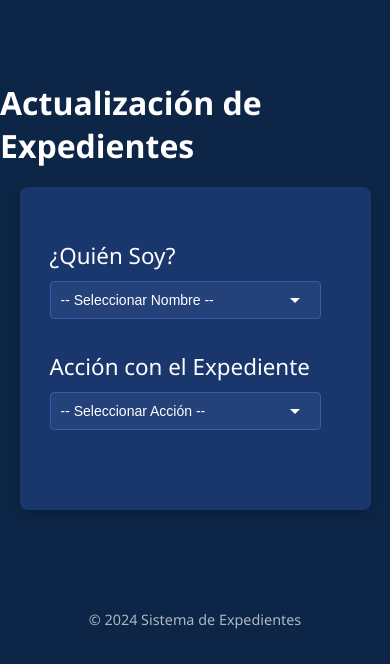
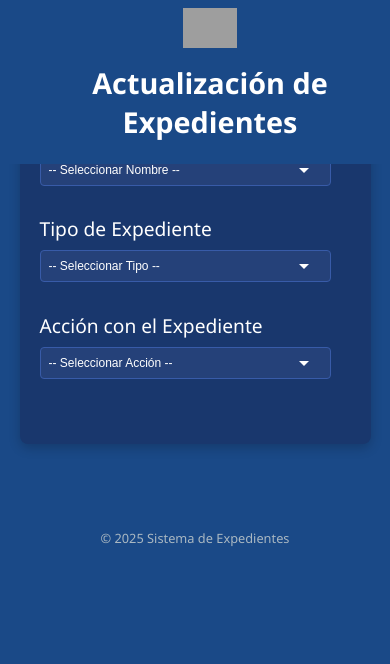
Before and after one commit to patria-scan/newproject, a plain HTML site: page index.html in a window 390 px wide. Drawn offline with Linux system fonts and the light colour scheme; grey boxes are pictures that could not be loaded; a script that the page names is missing.

Commit message:
index.html

```diff
--- a/index.html
+++ b/index.html
@@ -1,14 +1,14 @@
 <!DOCTYPE html>
 <html lang="es">
 <head>
-    <meta charset="UTF-8" />
-    <meta name="viewport" content="width=device-width, initial-scale=1.0, viewport-fit=cover" />
+    <meta charset="UTF-8">
+    <meta name="viewport" content="width=device-width, initial-scale=1.0, viewport-fit=cover">
     <title>Actualización de Expedientes</title>
     <script src="https://unpkg.com/html5-qrcode"></script>
     <style>
         body {
             font-family: 'Segoe UI', Tahoma, Geneva, Verdana, sans-serif;
-            background-color: #0d2647;
+            background-color: #1a4987;
             color: #fff;
             display: flex;
             flex-direction: column;
@@ -16,14 +16,30 @@
             justify-content: flex-start;
             min-height: 100vh;
             margin: 0;
-            padding-top: 60px;
+            padding-top: 80px;
             box-sizing: border-box;
+        }
+
+        .header {
+            position: fixed;
+            top: 0;
+            left: 0;
+            width: 100%;
+            background-color: #1a4987;
+            padding: 10px 20px;
+            text-align: center;
+            z-index: 100;
+        }
+
+        .logo {
+            height: 50px;
         }
 
         h1 {
             color: #fff;
-            margin-bottom: 30px;
-            font-size: 2.2em;
+            margin-top: 10px;
+            margin-bottom: 20px;
+            font-size: 2.0em;
             font-weight: 600;
         }
 
@@ -31,7 +47,7 @@
             background-color: #19376d;
             border-radius: 8px;
             box-shadow: 0 4px 12px rgba(0, 0, 0, 0.2);
-            padding: 40px;
+            padding: 30px;
             margin-bottom: 40px;
             width: 90%;
             max-width: 500px;
@@ -39,22 +55,22 @@
         }
 
         .controls {
-            margin-bottom: 30px;
+            margin-bottom: 25px;
             width: 100%;
         }
 
         h3 {
             color: #fff;
-            font-size: 1.4em;
-            margin-bottom: 10px;
+            font-size: 1.2em;
+            margin-bottom: 8px;
             font-weight: 500;
         }
 
         select {
             width: calc(100% - 20px);
-            padding: 12px;
-            font-size: 16px;
-            margin-bottom: 15px;
+            padding: 10px;
+            font-size: 14px;
+            margin-bottom: 12px;
             border: 1px solid #385ba8;
             border-radius: 4px;
             background-color: #254179;
@@ -79,10 +95,10 @@
         }
 
         #result {
-            margin-top: 20px;
+            margin-top: 15px;
             font-weight: bold;
             color: #fff;
-            font-size: 1.1em;
+            font-size: 1.0em;
         }
 
         .success {
@@ -107,58 +123,86 @@
         footer {
             color: #aab8c2;
             text-align: center;
-            margin-top: 40px;
-            padding: 20px 0;
-            font-size: 0.9em;
+            margin-top: 30px;
+            padding: 15px 0;
+            font-size: 0.8em;
         }
 
         @media (max-width: 600px) {
             .container {
-                padding: 30px;
+                padding: 20px;
             }
 
             h1 {
-                font-size: 2em;
-                margin-bottom: 20px;
+                font-size: 1.8em;
+                margin-bottom: 15px;
             }
 
             .controls {
-                margin-bottom: 20px;
+                margin-bottom: 15px;
             }
 
             select {
-                font-size: 14px;
-                padding: 10px;
+                font-size: 12px;
+                padding: 8px;
                 margin-bottom: 10px;
+            }
+
+            .header {
+                padding: 8px 15px;
+            }
+
+            .logo {
+                height: 40px;
             }
         }
     </style>
 </head>
 <body>
 
-    <h1>Actualización de Expedientes</h1>
+    <div class="header">
+        <img src="https://media.licdn.com/dms/image/v2/D4E0BAQFsLOaI6Rbpgg/company-logo_200_200/company-logo_200_200/0/1720100269549?e=2147483647&v=beta&t=6m63etOwKvudwcg_zDCJyNyKLX4BHuHl5ObSyqnFxyU" alt="Logo Patria" class="logo">
+        <h1>Actualización de Expedientes</h1>
+    </div>
 
     <div class="container">
         <div class="controls">
             <h3>¿Quién Soy?</h3>
             <select id="user-select">
                 <option value="">-- Seleccionar Nombre --</option>
+                <option value="AMBIORIX MARTINEZ">AMBIORIX MARTINEZ</option>
                 <option value="ANNY SALAZAR">ANNY SALAZAR</option>
                 <option value="CARLENYS THOMPSON">CARLENYS THOMPSON</option>
                 <option value="CAROLINE QUEZADA">CAROLINE QUEZADA</option>
+                <option value="CLARA MARIN">CLARA MARIN</option>
                 <option value="ELBA GOMEZ">ELBA GOMEZ</option>
                 <option value="EMMANUEL MARTE GUERRERO">EMMANUEL MARTE GUERRERO</option>
+                <option value="ERIDANIA RAMOS">ERIDANIA RAMOS</option>
                 <option value="ESTRELLA MASSIEL CHALAS OCHOA">ESTRELLA MASSIEL CHALAS OCHOA</option>
                 <option value="FEDERICO CARLOS TORIBIO AMARO">FEDERICO CARLOS TORIBIO AMARO</option>
                 <option value="FELIX ORTIZ">FELIX ORTIZ</option>
                 <option value="ISAMAR ROSARIO">ISAMAR ROSARIO</option>
+                <option value="JOAN BENCOSME">JOAN BENCOSME</option>
                 <option value="LAURA ESTHER GUZMAN">LAURA ESTHER GUZMAN</option>
+                <option value="LAURA MARCIEL ESPAILLAT">LAURA MARCIEL ESPAILLAT</option>
                 <option value="LEO DIAZ">LEO DIAZ</option>
                 <option value="MIGUEL CORDERO">MIGUEL CORDERO</option>
+                <option value="MINERVA PAULINO">MINERVA PAULINO</option>
+                <option value="NAILETH BETANIA MARTINEZ">NAILETH BETANIA MARTINEZ</option>
+                <option value="RAMONA DURAN">RAMONA DURAN</option>
                 <option value="REYNELD ABREU">REYNELD ABREU</option>
-                <option value="RAMONA DURAN">RAMONA DURAN</option>
+                <option value="SAMMY MOLINA">SAMMY MOLINA</option>
                 <option value="SHARLINNE HEYER">SHARLINNE HEYER</option>
                 <option value="YORGELIS DE LOS SANTOS">YORGELIS DE LOS SANTOS</option>
+            </select>
+        </div>
+
+        <div class="controls">
+            <h3>Tipo de Expediente</h3>
+            <select id="type-select">
+                <option value="">-- Seleccionar Tipo --</option>
+                <option value="DPA">Amarillo (DPA)</option>
+                <option value="DP">Azul (DP)</option>
             </select>
         </div>
 
@@ -166,12 +210,10 @@
             <h3>Acción con el Expediente</h3>
             <select id="action-select">
                 <option value="">-- Seleccionar Acción --</option>
-                <option value="Enviado a Contabilidad">Enviado a Contabilidad</option>
-                <option value="Retornado a Almacén">Retornado a Almacén</option>
-                <option value="ARCHIVADO">ARCHIVADO</option>
-                <option value="PASADO A TASACION">PASADO A TASACION</option>
-                <option value="PASADO A LEO PARA ARCHIVAR">PASADO A LEO PARA ARCHIVAR</option>
-                <option value="ENVIADO A TESORERIA">ENVIADO A TESORERIA</option>
+                <option value="EN MI PODER">Enviado a Jurídico</option>
+                <option value="ENVIADO A TESORERIA">Enviado a Contabilidad</option>
+                <option value="ARCHIVADO">Archivo</option>
+                <option value="PASADO A LEO">Retornado a Almacén</option>
             </select>
         </div>
 
@@ -180,7 +222,7 @@
     </div>
 
     <footer>
-        © 2024 Sistema de Expedientes
+        © 2025 Sistema de Expedientes
     </footer>
 
     <script>
@@ -193,10 +235,11 @@
             console.log(`QR detectado: ${decodedText}`);
 
             const user = document.getElementById('user-select').value;
+            const type = document.getElementById('type-select').value;
             const action = document.getElementById('action-select').value;
 
-            if (!user || !action) {
-                resultElement.textContent = "Error: Por favor, selecciona un nombre y una acción.";
+            if (!user || !type || !action) {
+                resultElement.textContent = "Error: Por favor, selecciona un nombre, tipo y acción.";
                 resultElement.className = 'error';
                 return;
             }
@@ -211,6 +254,7 @@
                 body: JSON.stringify({
                     row: decodedText,
                     nombre: user,
+                    tipo: type,
                     accion: action
                 }),
                 headers: {
@@ -248,7 +292,6 @@
             // Opcional: Manejar fallos del escáner
         }
 
-
         function startScanner() {
             html5QrcodeScanner = new Html5QrcodeScanner(
                 "reader",
@@ -259,31 +302,7 @@
             readerDiv.classList.add('scanning');
         }
 
-        window.onload = () => {
-            // Cargar selección guardada si existe
-            const savedUser = localStorage.getItem('selectedUser');
-            const savedAction = localStorage.getItem('selectedAction');
-
-            if (savedUser) {
-                document.getElementById('user-select').value = savedUser;
-            }
-
-            if (savedAction) {
-                document.getElementById('action-select').value = savedAction;
-            }
-
-            startScanner();
-
-            // Guardar selección usuario cuando cambia
-            document.getElementById('user-select').addEventListener('change', (e) => {
-                localStorage.setItem('selectedUser', e.target.value);
-            });
-
-            // Guardar selección acción cuando cambia
-            document.getElementById('action-select').addEventListener('change', (e) => {
-                localStorage.setItem('selectedAction', e.target.value);
-            });
-        };
+        window.onload = startScanner;
     </script>
 </body>
 </html>
```
